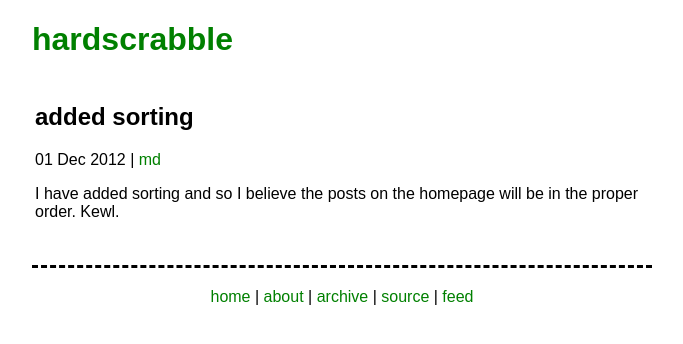
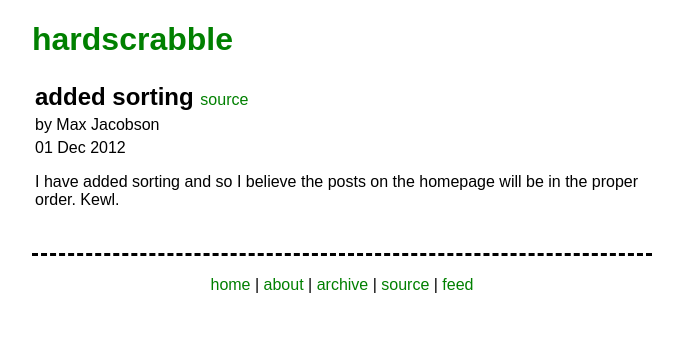
Before and after one commit to hardscrabble/hardscrabble.github.io, a Jekyll site: the page built from _posts/2012-12-01-added-sorting.md, in a window 1280 px wide. Shown: the top 344 px of the page, without its empty margins (298-981 px from the left). Built offline with Jekyll 4.4.1, drawn with Linux system fonts in a browser that asks for light colours.

Commit message:
update meta
in posts, add "source" link next to title, to be consistent with pages

add a byline, with the possibility of including secondary authors

```diff
--- a/_layouts/post.html
+++ b/_layouts/post.html
@@ -4,13 +4,26 @@ layout: default
 
 <div class="post">
 
-  <h2>{{ page.title }}</h2>
-
-  <p class="meta">
-    <span class="date">{{ page.date | date_to_string }}</span>
-    |
-    <span class="source"><a href="https://raw.github.com/maxjacobson/maxjacobson.github.io/master/{{page.path}}">md</a></span>
-  </p>
+  <div class="meta">
+    <div class="title">
+      <h2>
+        {{ page.title }}
+      </h2>
+      <span class="source"><a href="https://raw.github.com/maxjacobson/maxjacobson.github.io/master/{{page.path}}">source</a></span>
+    </div>
+    <div class="byline">
+      {% if page.author and page.author_url %}
+        by <a href="{{ page.author_url }}">{{ page.author }}</a>
+      {% elsif page.author %}
+        by {{ page.author }}
+      {% else %}
+        by {{ site.author }}
+      {% endif %}
+    </div>
+    <div class="date">
+      {{ page.date | date_to_string }}
+    </div>
+  </div>
 
   {{ content }}
 
--- a/_sass/_page.sass
+++ /dev/null
@@ -1,4 +0,0 @@
-.page
-  .title
-    h2, .source
-      display: inline
--- a/_sass/style.sass
+++ b/_sass/style.sass
@@ -1,9 +1,9 @@
 @import 'lib/normalize'
 
 @import 'layout'
+@import 'meta'
 @import 'colors'
 @import 'post'
-@import 'page'
 @import 'footnotes'
 @import 'footer'
 @import 'codeblocks'
```
Also changed, not shown: _layouts/page.html (+5 -5 lines), _sass/_meta.sass (added, +7 -0 lines), README.md, css/style.css.
